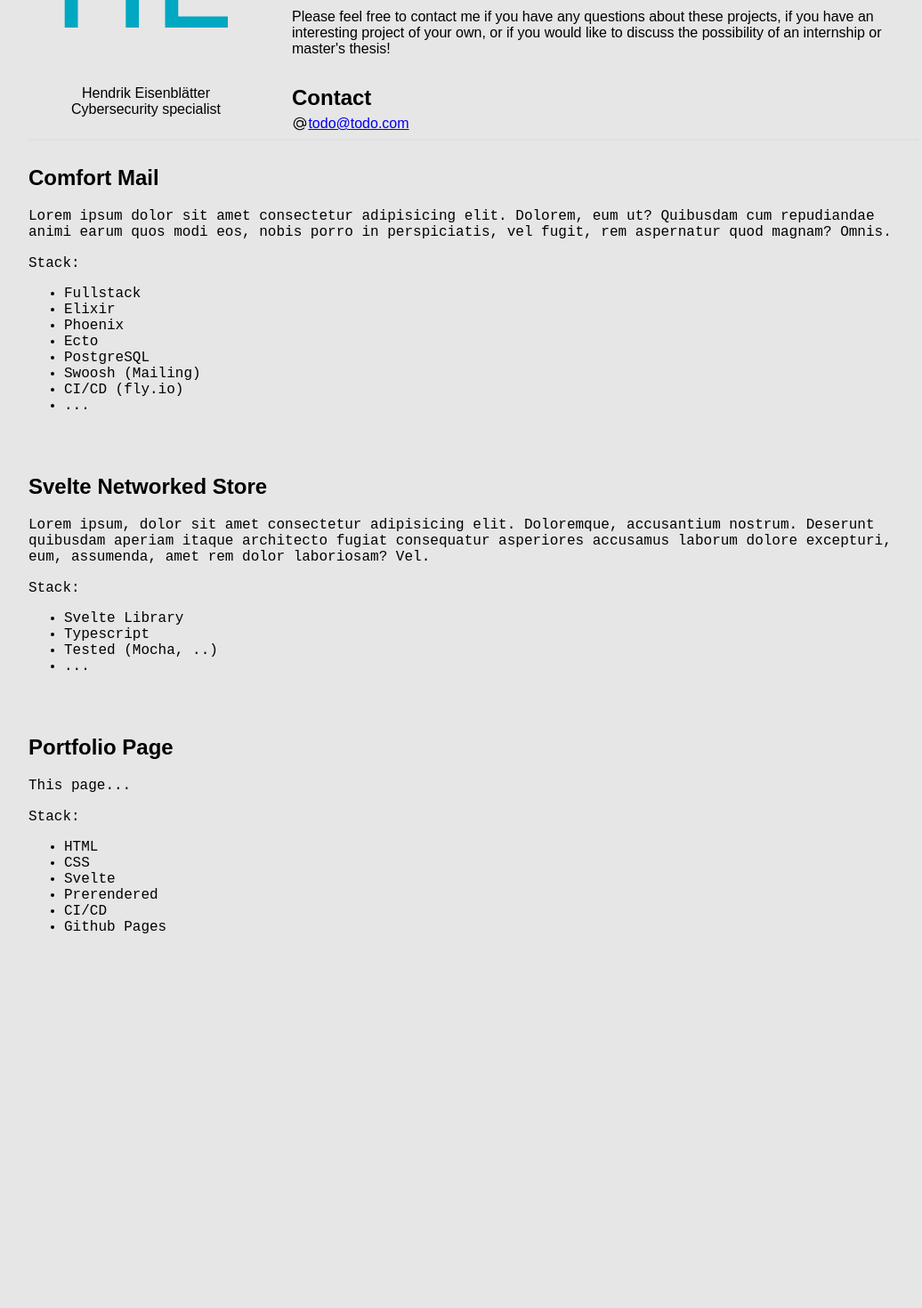
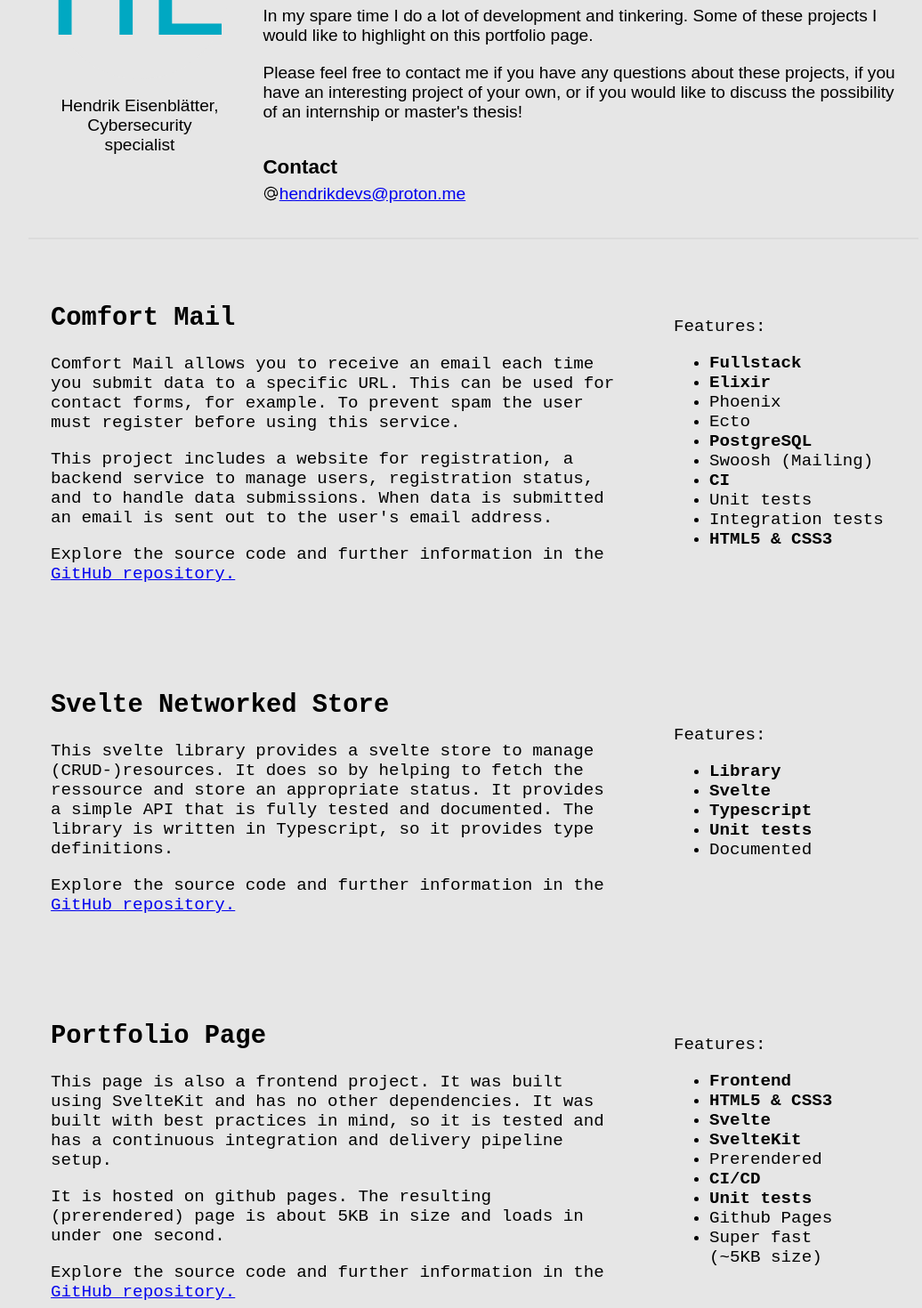
Before and after one commit to hendrikdevs/hendrikdevs.github.io, a SvelteKit app: page / in a window 1280 px wide. Shown: the part 180-1650 px from the top of the page at 89% size, without its empty margins (108-1144 px from the left). Before the commit the page ends 1247 px from the top, so only its background shows below. Built offline with nearby package versions, Linux system fonts and the light colour scheme.

Commit message:
added portfolio text

```diff
--- a/src/app.html
+++ b/src/app.html
@@ -20,5 +20,6 @@
 		margin: 0 auto;
 		background-color: hsl(0, 0%, 90%);
 		font-family: Arial, Helvetica, sans-serif;
+		font-size: calc(1.2 * 1rem);
 	}
 </style>
--- a/src/routes/+page.svelte
+++ b/src/routes/+page.svelte
@@ -1,15 +1,16 @@
 <header>
-	<div>
+	<div id="left">
 		<div id="avatar">
 			<img src="initials.svg" alt="H.E. Initialien" />
 		</div>
 
-		<p class="center">Hendrik Eisenblätter <br /> Cybersecurity specialist</p>
+		<p class="center">Hendrik Eisenblätter, <br /> Cybersecurity specialist</p>
 	</div>
-	<div>
+	<div id="right">
 		<h1>Portfolio</h1>
 		<p>
-			Welcome to my portfolio page! I will soon absolve my internship and write my master's thesis.
+			Welcome to my portfolio page! I am currently looking for an internship opportunity to complete
+			my final internship before writing my master's thesis.
 		</p>
 		<p>
 			In my spare time I do a lot of development and tinkering. Some of these projects I would like
@@ -21,10 +22,10 @@
 			internship or master's thesis!
 		</p>
 		<div id="contact">
-			<h2>Contact</h2>
+			<h3>Contact</h3>
 			<div>
 				<img src="at.svg" alt="email address identifier" />
-				<a href="mailto:todo@todo.com">todo@todo.com</a>
+				<a href="mailto:todo@todo.com">hendrikdevs@proton.me</a>
 			</div>
 		</div>
 	</div>
@@ -33,91 +34,169 @@
 <hr />
 
 <main>
+	<div class="item">
 		<div>
-		<h2>Comfort Mail</h2>
+			<h2>
+				Comfort Mail
+				<!-- (<a href="https://comfort-mail.com" target="_blank" rel="noreferrer"
+					>https://comfort-mail.com</a
+				>) -->
+			</h2>
 			<p>
-			Lorem ipsum dolor sit amet consectetur adipisicing elit. Dolorem, eum ut? Quibusdam cum
-			repudiandae animi earum quos modi eos, nobis porro in perspiciatis, vel fugit, rem aspernatur
-			quod magnam? Omnis.
+				Comfort Mail allows you to receive an email each time you submit data to a specific URL.
+				This can be used for contact forms, for example. To prevent spam the user must register
+				before using this service.
 			</p>
-		<span>Stack:</span>
+			<p>
+				This project includes a website for registration, a backend service to manage users,
+				registration status, and to handle data submissions. When data is submitted an email is sent
+				out to the user's email address.
+			</p>
+
+			<p>
+				Explore the source code and further information in the <a
+					href="https://github.com/hendrikdevs/comfort_mail/"
+					target="_blank"
+					rel="noreferrer">GitHub repository.</a
+				>
+			</p>
+		</div>
+		<div>
+			<span>Features:</span>
 			<ul>
-			<li>Fullstack</li>
-			<li>Elixir</li>
+				<li class="bold">Fullstack</li>
+				<li class="bold">Elixir</li>
 				<li>Phoenix</li>
 				<li>Ecto</li>
-			<li>PostgreSQL</li>
+				<li class="bold">PostgreSQL</li>
 				<li>Swoosh (Mailing)</li>
-			<li>CI/CD (fly.io)</li>
-			<li>...</li>
+				<li class="bold">CI</li>
+				<!-- <li class="bold">CI	/CD (fly.io)</li> -->
+				<li>Unit tests</li>
+				<li>Integration tests</li>
+				<li class="bold">HTML5 & CSS3</li>
 			</ul>
 		</div>
+	</div>
 
+	<div class="item">
 		<div>
 			<h2>Svelte Networked Store</h2>
 			<p>
-			Lorem ipsum, dolor sit amet consectetur adipisicing elit. Doloremque, accusantium nostrum.
-			Deserunt quibusdam aperiam itaque architecto fugiat consequatur asperiores accusamus laborum
-			dolore excepturi, eum, assumenda, amet rem dolor laboriosam? Vel.
+				This svelte library provides a svelte store to manage (CRUD-)resources. It does so by
+				helping to fetch the ressource and store an appropriate status. It provides a simple API
+				that is fully tested and documented. The library is written in Typescript, so it provides
+				type definitions.
 			</p>
-		<span>Stack:</span>
+
+			<p>
+				Explore the source code and further information in the <a
+					href="https://github.com/hendrikdevs/svelte-networked-store"
+					target="_blank"
+					rel="noreferrer">GitHub repository.</a
+				>
+			</p>
+		</div>
+		<div>
+			<span>Features:</span>
 			<ul>
-			<li>Svelte Library</li>
-			<li>Typescript</li>
-			<li>Tested (Mocha, ..)</li>
-			<li>...</li>
+				<li class="bold">Library</li>
+				<li class="bold">Svelte</li>
+				<li class="bold">Typescript</li>
+				<li class="bold">Unit tests</li>
+				<li>Documented</li>
 			</ul>
 		</div>
+	</div>
 
+	<div class="item">
 		<div>
 			<h2>Portfolio Page</h2>
-		<p>This page...</p>
-		<span>Stack:</span>
+			<p>
+				This page is also a frontend project. It was built using SvelteKit and has no other
+				dependencies. It was built with best practices in mind, so it is tested and has a continuous
+				integration and delivery pipeline setup.
+			</p>
+			<p>
+				It is hosted on github pages. The resulting (prerendered) page is about 5KB in size and
+				loads in under one second.
+			</p>
+
+			<p>
+				Explore the source code and further information in the <a
+					href="#"
+					target="_blank"
+					rel="noreferrer">GitHub repository.</a
+				>
+			</p>
+		</div>
+		<div>
+			<span>Features:</span>
 			<ul>
-			<li>HTML</li>
-			<li>CSS</li>
-			<li>Svelte</li>
+				<li class="bold">Frontend</li>
+				<li class="bold">HTML5 & CSS3</li>
+				<li class="bold">Svelte</li>
+				<li class="bold">SvelteKit</li>
 				<li>Prerendered</li>
-			<li>CI/CD</li>
+				<li class="bold">CI/CD</li>
+				<li class="bold">Unit tests</li>
 				<li>Github Pages</li>
+				<li>Super fast <br />(~5KB size)</li>
 			</ul>
+		</div>
 	</div>
 </main>
 
 <style>
 	header {
-		margin-top: 1.5em;
 		display: flex;
 		flex-direction: row;
+		flex-wrap: wrap;
 		gap: 0.5em 2em;
-		justify-content: space-around;
+		justify-content: center;
+		align-items: center;
+		width: 95%;
+		margin: 1.5em auto 0 auto;
+	}
+
+	header #left {
+		width: 200px;
+	}
+
+	header #right {
+		flex: 4 10 auto;
+		width: min-content;
+		/* min-width: 400px; */
 	}
 
 	hr {
-		border: 1px solid hsl(0, 0%, 88%);
+		border: 1px solid hsl(0, 0%, 86%);
+		margin: 2em 0 2.5em 0;
 	}
 
 	main {
 		display: flex;
 		flex-direction: column;
-		row-gap: 2em;
+		row-gap: 4em;
+		width: 95%;
+		margin: 0 auto 4em auto;
+		font-family: 'Courier New', Courier, monospace;
 	}
 
-	main * :not(h2) {
-		font-family: 'Courier New', Courier, monospace;
+	main h2 a {
+		font-size: 1rem;
 	}
 
 	#avatar {
 		border-radius: 50%;
 		background-color: hsl(175, 0%, 90%);
-		padding: 2em 2em 0 2em;
 	}
 
 	#contact {
 		margin-top: 2em;
 	}
 
-	#contact h2 {
+	#contact h3 {
 		margin-bottom: 0.25em;
 	}
 
@@ -130,7 +209,31 @@
 		height: calc(1rem * 1.15);
 	}
 
+	.item {
+		display: flex;
+		flex-direction: row;
+		flex-wrap: wrap;
+		justify-content: space-between;
+		align-items: center;
+		gap: 1em 3em;
+	}
+
+	.item div:first-child {
+		/*width: 650px;*/
+		flex: 4 1 auto;
+		width: min-content;
+		min-width: 400px;
+	}
+
+	.item div:last-child {
+		width: 250px;
+	}
+
 	.center {
 		text-align: center;
 	}
+
+	.bold {
+		font-weight: bold;
+	}
 </style>
```
Also changed, not shown: svelte.config.js (+4 -4 lines). Lines whose indentation alone changed are shown as unchanged.
